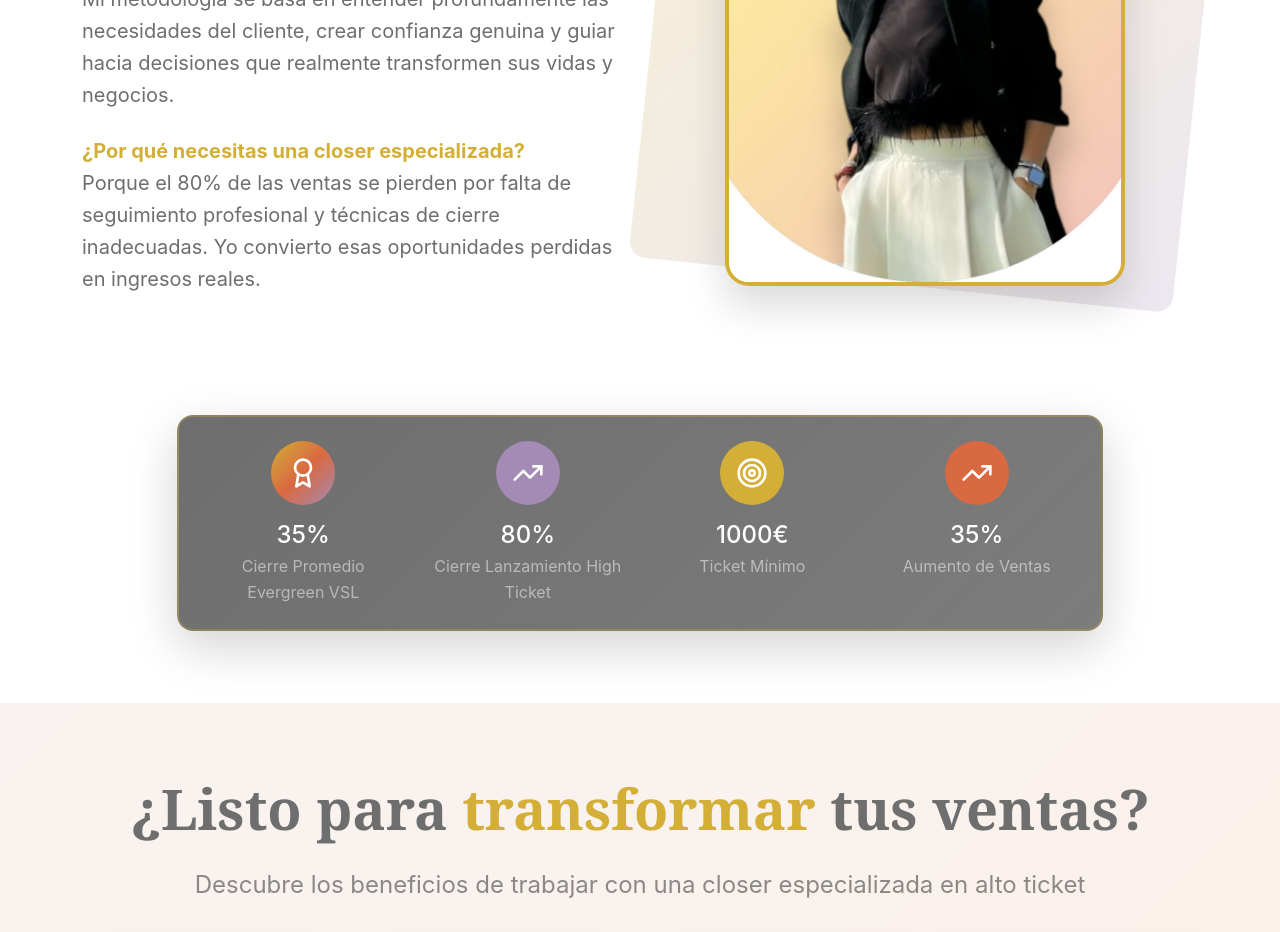
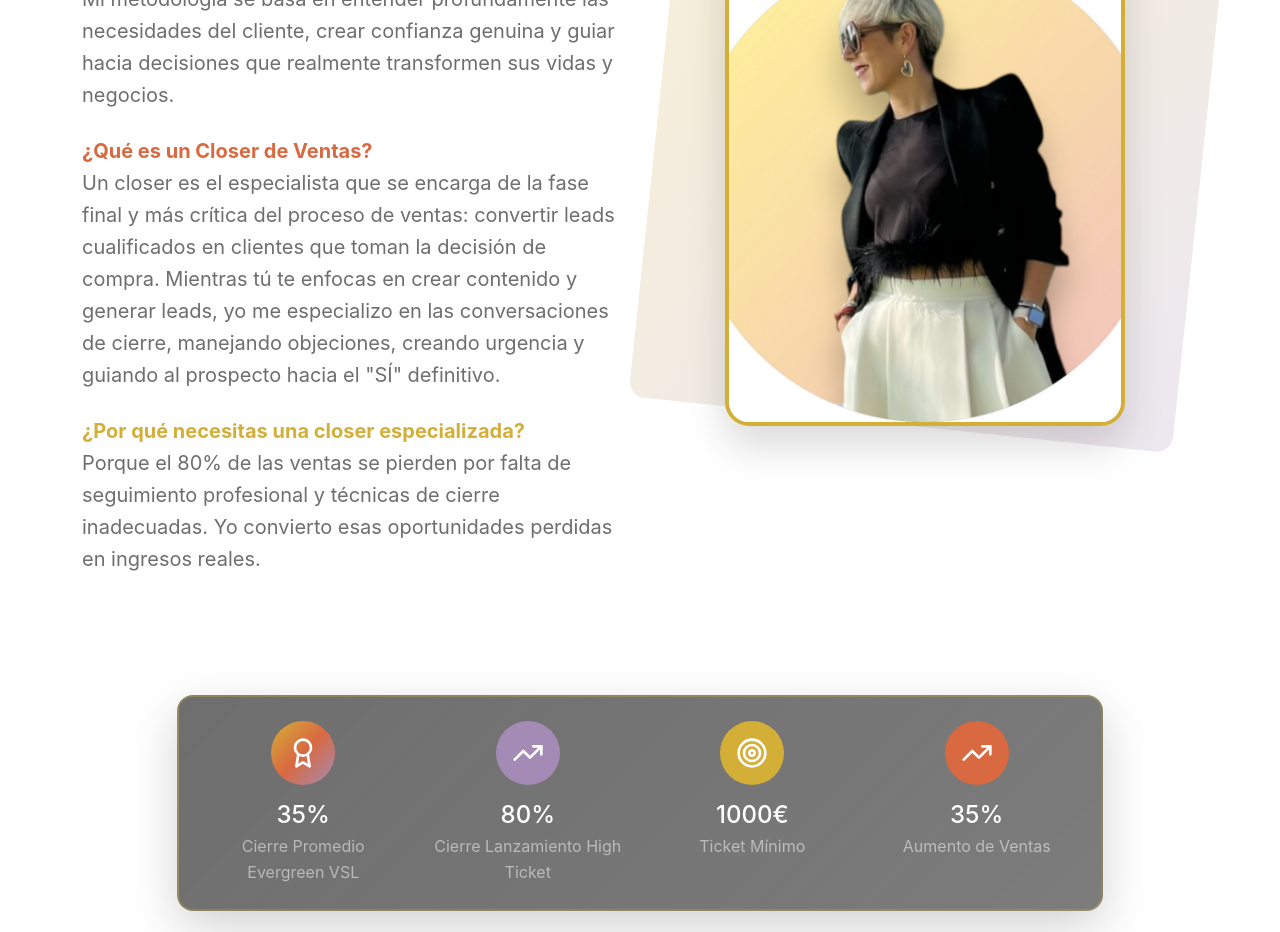
Before and after one commit to amancheno1/webamagoiacloserdeventas, a React (Vite) app: page / in a window 1280 px wide. Shown: the part 1100-2032 px from the top of the page. Built offline with nearby package versions, Linux system fonts and the light colour scheme.

Commit message:
Add Closer Definition Section

```diff
--- a/src/App.tsx
+++ b/src/App.tsx
@@ -303,6 +303,10 @@ Enviado desde el formulario de contacto de amagoialouviercloserdeventas.netlify.
               </p>
               <p className="fs-5 text-gray mb-4">
                 Mi metodología se basa en entender profundamente las necesidades del cliente, crear confianza genuina y guiar hacia decisiones que realmente transformen sus vidas y negocios.
+              </p>
+              <p className="fs-5 text-gray mb-4">
+                <strong className="text-terracotta">¿Qué es un Closer de Ventas?</strong> <br />
+                Un closer es el especialista que se encarga de la fase final y más crítica del proceso de ventas: convertir leads cualificados en clientes que toman la decisión de compra. Mientras tú te enfocas en crear contenido y generar leads, yo me especializo en las conversaciones de cierre, manejando objeciones, creando urgencia y guiando al prospecto hacia el "SÍ" definitivo.
               </p>
               <p className="fs-5 text-gray mb-4">
                 <strong className="text-gold">¿Por qué necesitas una closer especializada?</strong> <br /> Porque el 80% de las ventas se pierden por falta de seguimiento profesional y técnicas de cierre inadecuadas. Yo convierto esas oportunidades perdidas en ingresos reales.
```
